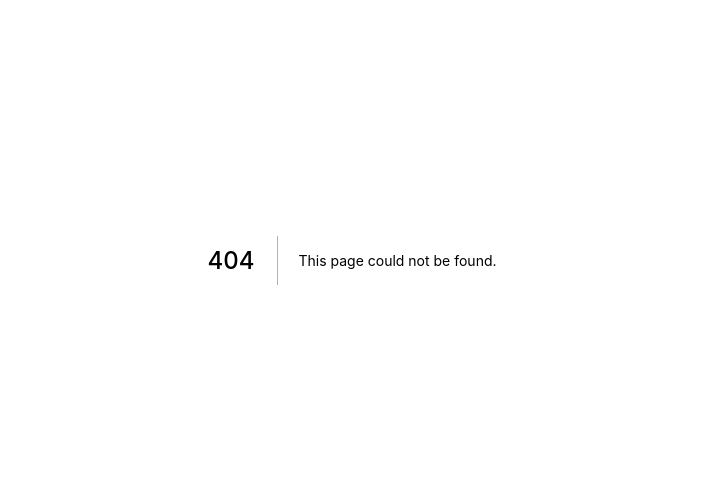
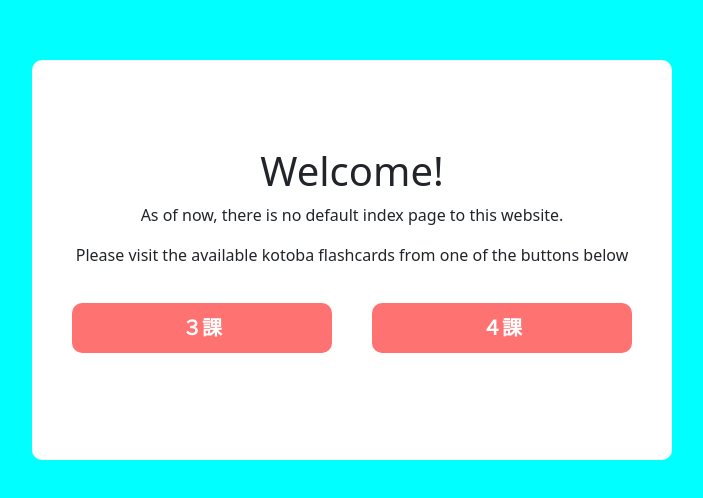
Before and after one commit to SorataBaka/kotobakado-fe, a Next.js app: page / in a window 1280 px wide. Before the commit this address had no page. Shown: the part 140-638 px from the top of the page, without its empty margins (288-991 px from the left). Built offline with nearby package versions, Linux system fonts and the light colour scheme.

Commit message:
changed buttons

```diff
--- a/next.config.js
+++ b/next.config.js
@@ -1,6 +1,7 @@
 /** @type {import('next').NextConfig} */
 const nextConfig = {
-  reactStrictMode: true,
-}
+	reactStrictMode: true,
+	swcMinify: true,
+};
 
-module.exports = nextConfig
+module.exports = nextConfig;
--- a/package.json
+++ b/package.json
@@ -10,6 +10,7 @@
 		"generate": "cd utils && cargo run"
 	},
 	"dependencies": {
+		"bootstrap": "^5.1.3",
 		"next": "12.1.6",
 		"react": "18.1.0",
 		"react-dom": "18.1.0"
--- /dev/null
+++ b/pages/index.jsx
@@ -0,0 +1,39 @@
+import styles from "../styles/Index.module.css";
+import { useRouter } from "next/router";
+export default function Index() {
+	const router = useRouter();
+	const handleClick = (id) => {
+		router.push("/" + id);
+	};
+
+	return (
+		<div className={styles.mainContainer}>
+			<div className={styles.whiteBox}>
+				<h1>Welcome!</h1>
+				<p>As of now, there is no default index page to this website.</p>
+				<p>
+					Please visit the available kotoba flashcards from one of the buttons
+					below
+				</p>
+				<div className={styles.buttonRow}>
+					<button
+						className={"btn btn-primary" + " " + styles.button}
+						onClick={() => {
+							handleClick("3");
+						}}
+					>
+						３課
+					</button>
+					<button
+						className={"btn btn-primary" + " " + styles.button}
+						onClick={() => {
+							handleClick("4");
+						}}
+					>
+						４課
+					</button>
+				</div>
+			</div>
+		</div>
+	);
+}
--- a/styles/Home.module.css
+++ b/styles/Home.module.css
@@ -59,3 +59,14 @@
 	border-radius: 10px;
 	margin-bottom: 20px;
 }
+.button {
+	width: 100%;
+	height: 50px;
+	background-color: rgb(255, 114, 114);
+	border-radius: 10px;
+	border: none;
+	color: white;
+	font-size: 20px;
+	font-weight: bold;
+	margin: 20px;
+}
--- /dev/null
+++ b/styles/Index.module.css
@@ -0,0 +1,39 @@
+.mainContainer {
+	width: 100%;
+	height: 100vh;
+	background-color: aqua;
+	display: flex;
+	flex-direction: column;
+	justify-content: center;
+	align-items: center;
+}
+.whiteBox {
+	width: 50%;
+	height: 50%;
+	background-color: white;
+	display: flex;
+	flex-direction: column;
+	justify-content: center;
+	align-items: center;
+	border-radius: 10px;
+	text-align: center;
+	padding: 20px;
+}
+.buttonRow {
+	display: flex;
+	flex-direction: row;
+	justify-content: space-evenly;
+	align-items: center;
+	width: 100%;
+}
+.button {
+	width: 50%;
+	height: 50px;
+	background-color: rgb(255, 114, 114);
+	border-radius: 10px;
+	border: none;
+	color: white;
+	font-size: 20px;
+	font-weight: bold;
+	margin: 20px;
+}
```
Also changed, not shown: pages/[id].jsx (+5 -2 lines), pages/_app.js (+4 -4 lines), 2 other files (tests, documents, lock files or other folders).
